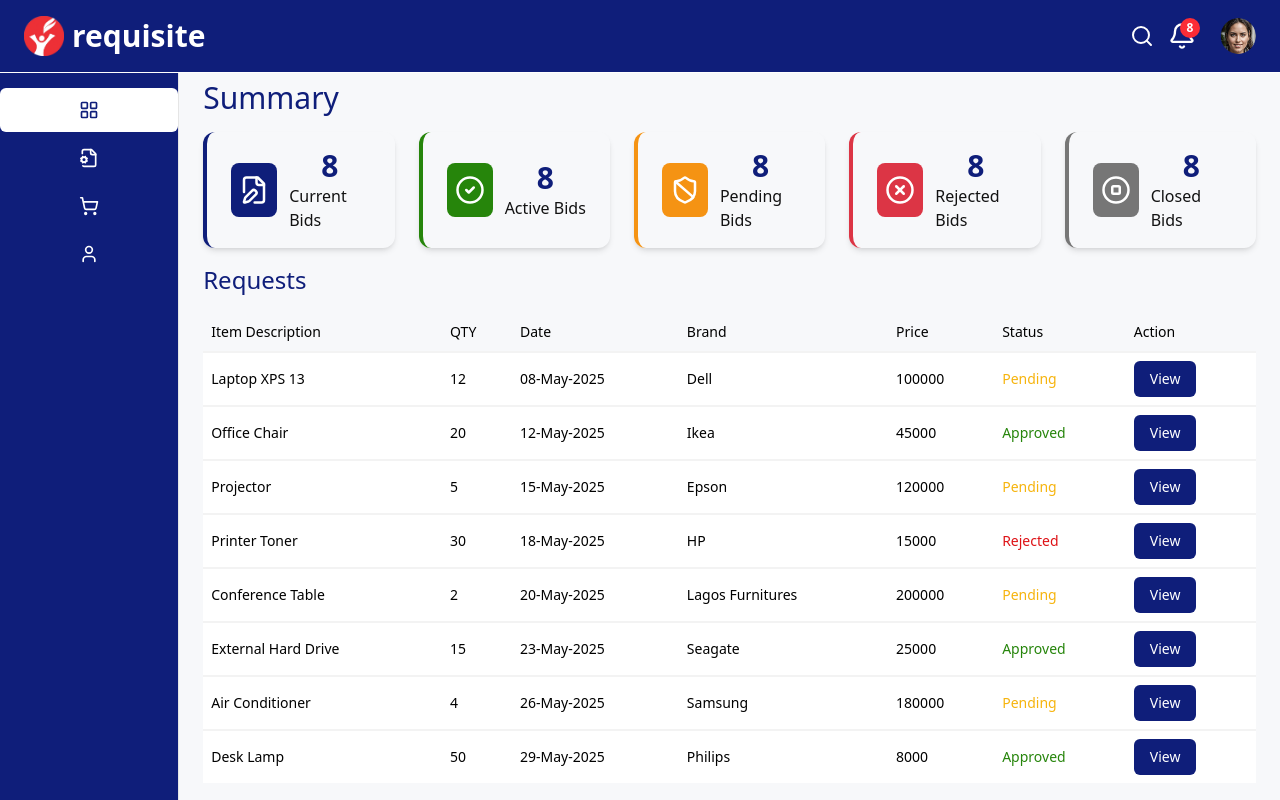
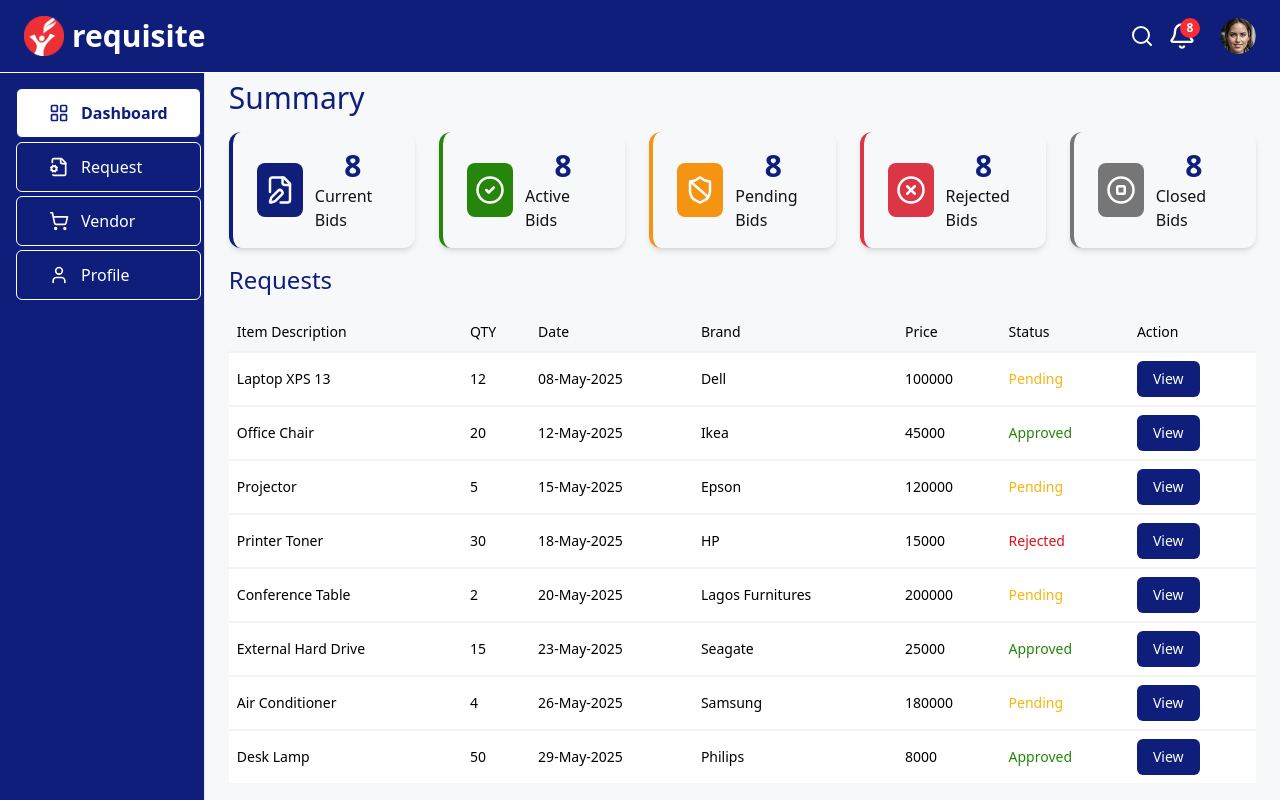
Before and after one commit to Owoyeleadedayo/requisite, a Next.js app: page /hhra in a window 1280 px wide. Built offline with nearby package versions, Linux system fonts and the light colour scheme.

Commit message:
fixed the sidebar

```diff
--- a/src/app/(dashboard)/layout.tsx
+++ b/src/app/(dashboard)/layout.tsx
@@ -1,6 +1,8 @@
 import Menu from "@/components/Menu";
 import Navbar from "@/components/Navbar";
 import { Toaster } from "@/components/ui/sonner";
+import { SquareMenu } from "lucide-react";
+import { Sheet, SheetContent, SheetTrigger } from "@/components/ui/sheet";
 import type { Metadata } from "next";
 
 export const metadata: Metadata = {
@@ -20,12 +22,28 @@
       </div>
 
       <div className="flex flex-1 pt-[64px]">
-
-        <div className="fixed top-[64px] left-0 h-[calc(100vh-64px)] w-[0%] md:w-[8%] lg:w-[16%] xl:w-[14%] border-r border-[#e5e5e5] bg-[#0F1E7A]">
-          <Menu showText={false} />
+        <div className="hidden md:flex fixed top-[64px] left-0 h-[calc(100vh-64px)] w-[16%] border-r border-[#e5e5e5] bg-[#0F1E7A]">
+          <Menu showText={true} />
         </div>
 
-        <div className="ml-[0%] md:ml-[8%] lg:ml-[16%] xl:ml-[14%] w-full bg-[#F7F8FA] overflow-y-auto">
+        <div className="flex md:hidden fixed top-[22px] left-[16px] z-20">
+          <Sheet>
+            <SheetTrigger>
+              <SquareMenu color="white" size={28} />
+            </SheetTrigger>
+
+            <SheetContent
+              side="left"
+              className="bg-[#0F1E7A] text-white pt-10 w-[260px] flex flex-col"
+            >
+              <div className="flex-1 overflow-y-auto">
+                <Menu showText={true} />
+              </div>
+            </SheetContent>
+          </Sheet>
+        </div>
+
+        <div className="ml-0 md:ml-[16%] w-full bg-[#F7F8FA] overflow-y-auto">
           {children}
           <Toaster />
         </div>
--- a/src/components/Menu.tsx
+++ b/src/components/Menu.tsx
@@ -58,14 +58,11 @@
           <Link
             href={item.href}
             key={item.label}
-            className={`flex items-center ${
-              showText ? "gap-3 px-6" : "justify-center"
-            } text-md py-3 rounded-md transition-colors duration-200
-              ${
-                isActive
-                  ? "bg-white text-[#0F1E7A] font-semibold"
-                  : "text-white hover:bg-[#FFFFFF33] hover:text-white"
-              }`}
+            className={`flex items-center gap-3 text-md py-3 px-8 mx-4 rounded-md border transition-colors duration-200 ${
+              isActive
+                ? "bg-white text-[#0F1E7A] font-semibold"
+                : "text-white hover:bg-[#FFFFFF33] hover:text-white"
+            }`}
           >
             <Icon className="w-5 h-5" />
             {showText && <p className="text-base">{item.label}</p>}
--- a/src/components/Navbar.tsx
+++ b/src/components/Navbar.tsx
@@ -31,7 +31,7 @@
 
 const Navbar = () => {
   return (
-    <div className="flex sticky top-0 z-10 py-4 px-4 md:px-6 lg:px-6 xl:px-6  justify-between items-center bg-[#0F1E7A] border-b-1 border-[#FFF]">
+    <div className="flex sticky top-0 z-10 py-4 px-4 md:px-6 lg:px-6 xl:px-6  justify-end md:justify-between items-end md:items-center bg-[#0F1E7A] border-b-1 border-[#FFF]">
       <div className="hidden md:flex justify-center items-center gap-2">
         <Image
           src="/daystar_logo.png"
@@ -43,24 +43,7 @@
         <p className="text-3xl text-white font-bold">requisite</p>
       </div>
 
-      <div className="flex md:hidden">
-        <Sheet>
-          <SheetTrigger>
-            <SquareMenu color="white" />
-          </SheetTrigger>
 
-          <SheetContent
-            side="left"
-            className="bg-[#0F1E7A] text-white pt-10 w-[260px] flex flex-col"
-          >
-            <div className="flex-1 overflow-y-auto">
-              <Menu showText={true} />
-            </div>
-          </SheetContent>
-        </Sheet>
-      </div>
-
-      {/* ICONS AND USER */}
       <div className="flex justify-center items-center gap-6">
         <div className="flex justify-center items-center gap-[14px]">
           <Dialog>
--- a/src/components/hhra/CardContent.tsx
+++ b/src/components/hhra/CardContent.tsx
@@ -37,7 +37,7 @@
   ]
   return (
     <>
-      <div className="grid grid-cols-1 md:grid-cols-2 lg:grid-cols-5 gap-6">
+      <div className="grid grid-cols-2 md:grid-cols-2 lg:grid-cols-5 gap-6">
   {cardItems.map((card) => {
     const Icon = card.icon;
     return (
```
